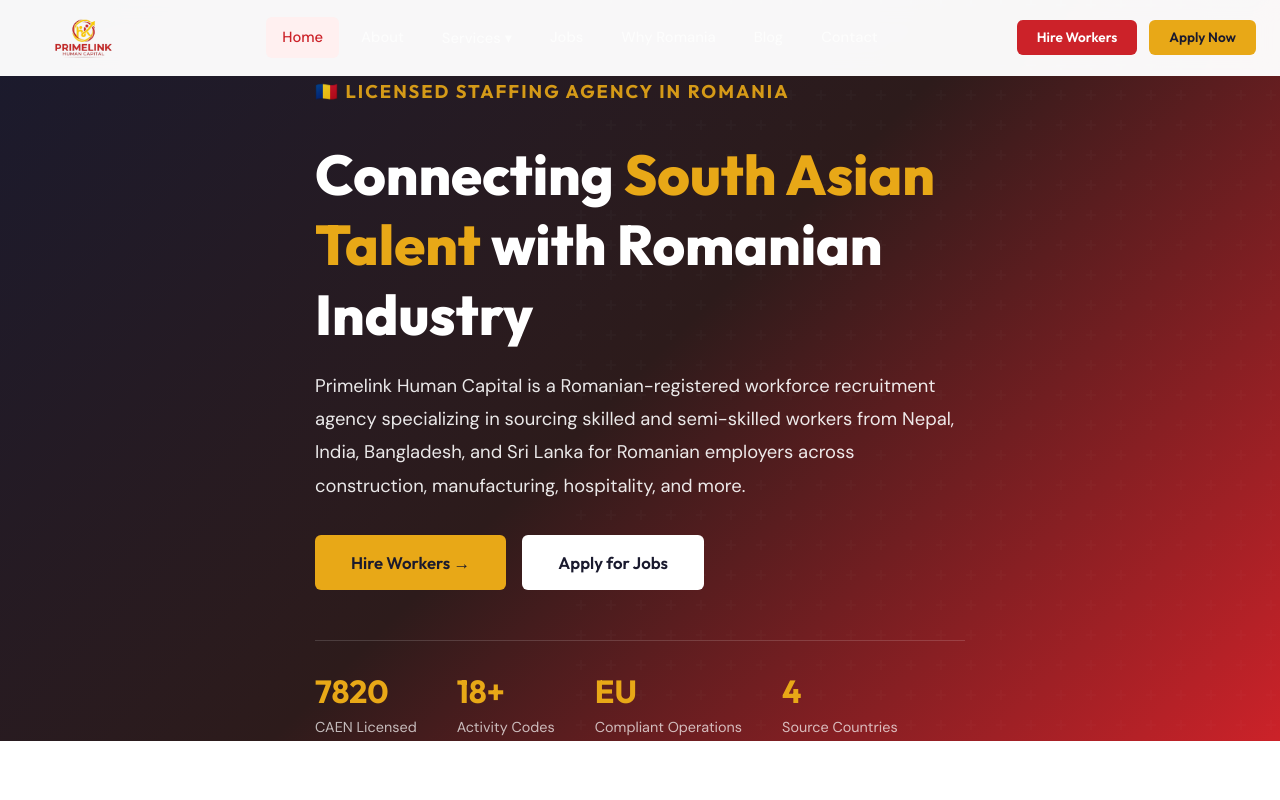
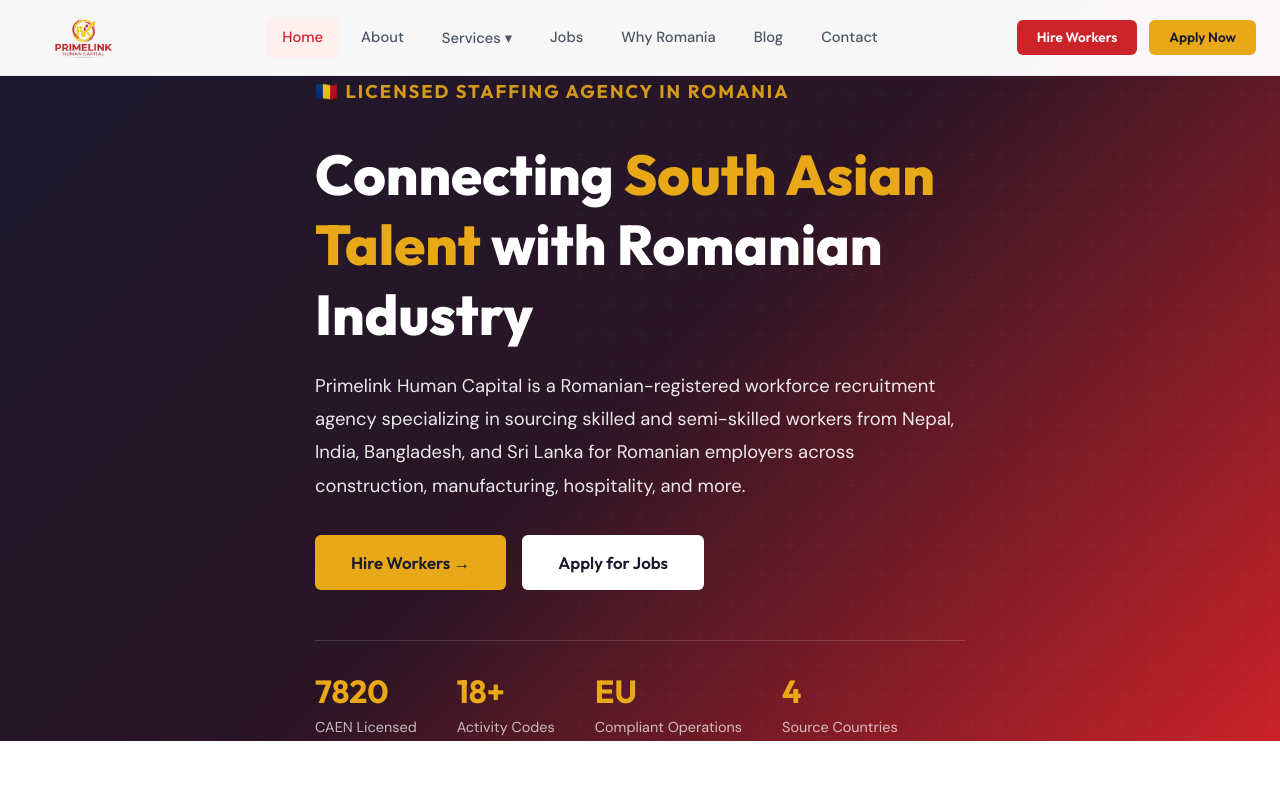
Before and after one commit to BIKASH907/PrimeLink, a Next.js app: page / in a window 1280 px wide. Shown: the top 800 px of the page. Built offline with nearby package versions, Linux system fonts and the light colour scheme.

Commit message:
fix: fresh clean CSS with red+yellow colors and white footer

```diff
--- a/styles/globals.css
+++ b/styles/globals.css
@@ -2,7 +2,7 @@
 
 :root {
   --navy: #1A1A2E;
-  --navy-light: #2D1B1B;
+  --navy-light: #2A1525;
   --blue: #CC2229;
   --blue-light: #E03E3E;
   --blue-pale: #FFF0F0;
@@ -129,7 +129,7 @@
   z-index: 1000;
   background: rgba(255,255,255,0.97);
   backdrop-filter: blur(12px);
-  border-bottom: 1px solid rgba(255,255,255,0.1);
+  border-bottom: 1px solid var(--gray-100);
   transition: var(--transition);
 }
 
@@ -185,7 +185,7 @@
   padding: 8px 16px;
   font-size: 0.92rem;
   font-weight: 500;
-  color: rgba(255,255,255,0.7);
+  color: var(--gray-600);
   border-radius: var(--radius-sm);
   transition: var(--transition);
 }
@@ -477,7 +477,7 @@
 
 .card-text {
   font-size: 0.93rem;
-  color: rgba(255,255,255,0.6);
+  color: var(--gray-500);
   line-height: 1.7;
 }
 
@@ -523,7 +523,7 @@
 }
 
 .section-header p {
-  color: rgba(255,255,255,0.6);
+  color: var(--gray-500);
   font-size: 1.05rem;
 }
 
@@ -595,7 +595,7 @@
 }
 
 .form-control::placeholder {
-  color: rgba(255,255,255,0.5);
+  color: var(--gray-400);
 }
 
 textarea.form-control {
@@ -679,7 +679,7 @@
   margin-top: 30px;
   font-size: 0.78rem;
   line-height: 1.6;
-  color: rgba(255,255,255,0.5);
+  opacity: 0.6;
 }
 
 /* ======== CTA BANNER ======== */
@@ -731,7 +731,7 @@
 .testimonial-card blockquote {
   font-size: 0.95rem;
   line-height: 1.8;
-  color: rgba(255,255,255,0.7);
+  color: var(--gray-600);
   margin-bottom: 20px;
   font-style: italic;
 }
@@ -763,7 +763,7 @@
 
 .testimonial-role {
   font-size: 0.85rem;
-  color: rgba(255,255,255,0.5);
+  color: var(--gray-400);
 }
 
 /* ======== FAQ ======== */
@@ -793,12 +793,12 @@
 }
 
 .faq-question:hover {
-  background: rgba(0,0,0,0.15);
+  background: var(--gray-50);
 }
 
 .faq-answer {
   padding: 0 24px 20px;
-  color: rgba(255,255,255,0.6);
+  color: var(--gray-500);
   line-height: 1.8;
   font-size: 0.95rem;
 }
@@ -850,7 +850,7 @@
 }
 
 .data-table th {
-  background: rgba(0,0,0,0.15);
+  background: var(--gray-50);
   font-family: 'Outfit', sans-serif;
   font-weight: 600;
   text-align: left;
@@ -861,12 +861,12 @@
 
 .data-table td {
   padding: 14px 18px;
-  border-bottom: 1px solid rgba(255,255,255,0.1);
-  color: rgba(255,255,255,0.7);
+  border-bottom: 1px solid var(--gray-100);
+  color: var(--gray-600);
 }
 
 .data-table tr:hover td {
-  background: rgba(0,0,0,0.15);
+  background: var(--gray-50);
 }
 
 /* ======== TAGS / BADGES ======== */
@@ -904,7 +904,7 @@
 }
 
 .two-col-text p {
-  color: rgba(255,255,255,0.6);
+  color: var(--gray-500);
   margin-bottom: 16px;
   line-height: 1.8;
 }
@@ -941,7 +941,7 @@
 
 .stat-item p {
   font-size: 0.9rem;
-  color: rgba(255,255,255,0.6);
+  color: var(--gray-500);
 }
 
 /* ======== PARTNER LOGOS ======== */
@@ -978,8 +978,8 @@
   padding: 14px 16px;
   font-size: 1rem;
   font-weight: 500;
-  color: rgba(255,255,255,0.7);
-  border-bottom: 1px solid rgba(255,255,255,0.1);
+  color: var(--gray-600);
+  border-bottom: 1px solid var(--gray-100);
 }
 
 /* ======== TOAST ======== */
@@ -1012,17 +1012,7 @@
   .footer-bottom { flex-direction: column; text-align: center; }
 }
 
-/* FOOTER WHITE OVERRIDE */
-.footer { background: var(--white) !important; color: var(--gray-600) !important; border-top: 2px solid var(--gray-100); }
-.footer h4 { color: var(--navy) !important; }
-.footer-links a { color: var(--gray-500) !important; }
-.footer-links a:hover { color: var(--blue) !important; }
-.footer-grid { border-bottom: 1px solid var(--gray-100) !important; }
-.footer-brand p { color: var(--gray-500); }
-.footer-bottom { color: var(--gray-500); }
-.footer-legal { background: var(--gray-50) !important; color: var(--gray-400) !important; opacity: 1 !important; }
-
-/* ======== WHITE FOOTER ======== */
+/* ======== WHITE FOOTER OVERRIDE ======== */
 .footer { background: #FFFFFF !important; color: #4B5563 !important; border-top: 2px solid #E9ECF0; }
 .footer h4 { color: #1A1A2E !important; }
 .footer-links a { color: #6B7280 !important; }
```
